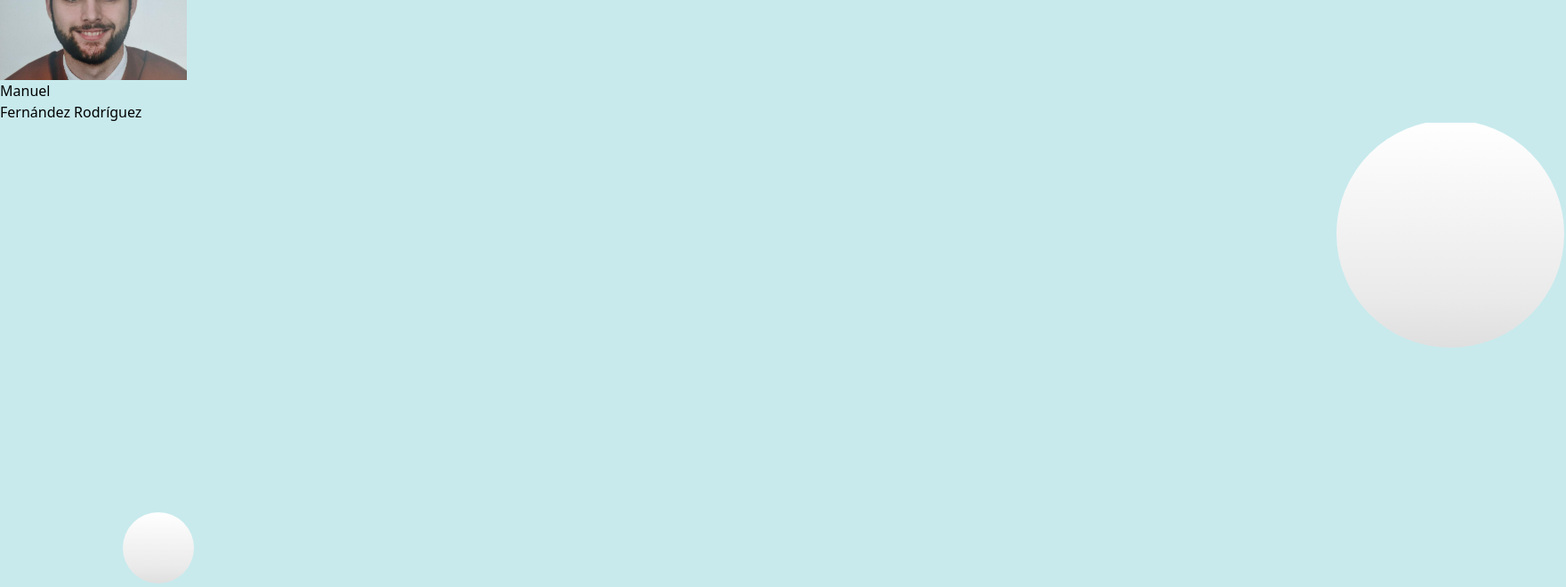
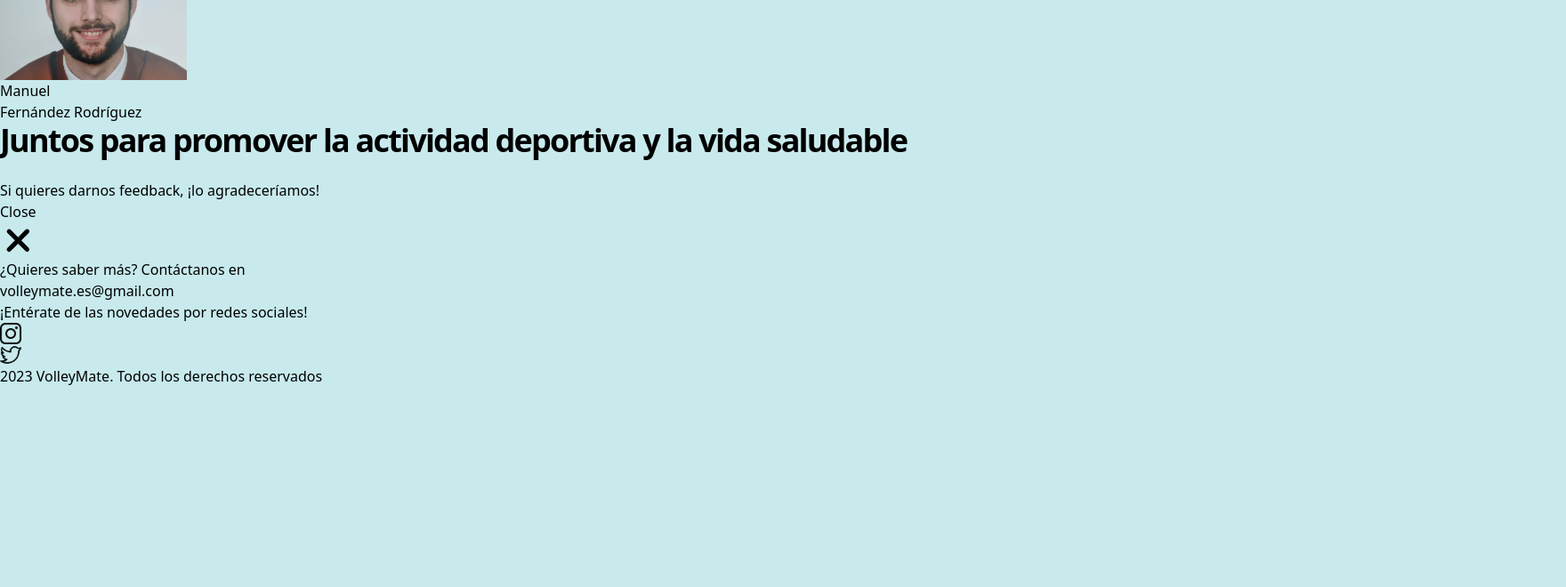
Before and after one commit to barbaat/ISPP-landing-page, a React (Vite) app: page / in a window 1280 px wide. Shown: the part 4580-5240 px from the top of the page at 89% size, 1760 px wide, since content can reach past the window. After the commit the page ends 5015 px from the top, so only its background shows below. Built offline with nearby package versions, Linux system fonts and the light colour scheme.

Commit message:
Añadido instagram

```diff
--- a/src/partials/Footer.jsx
+++ b/src/partials/Footer.jsx
@@ -21,13 +21,13 @@ function Footer() {
 
         {/* Bottom area */}
         <div className="md:flex md:items-center md:justify-between py-4 md:py-8 border-t border-gray-200">
-        <div className="flex mb-4 md:order-1 md:ml-4 md:mb-0 text-sm text-black-600 mr-4 flex justify-center items-center">
+        <div className="flex mb-4 md:order-1 md:ml-4 md:mb-0 text-sm text-black-600 mr-4 flex justify-center items-center text-xl pt-10">
         ¡Entérate de las novedades por redes sociales!
           {/* Social links */}
         <ul className="flex mb-4 md:order-1 md:ml-4 md:mb-0">
             <li>
               <div className="flex justify-center items-center text-gray-600 hover:text-gray-900 hover:bg-white-100 rounded-full transition duration-150 ease-in-out pt-3" aria-label="Twitter">
-                  <a href="https://www.instagram.com/volleymatees"><img className="md:max-w-none mx-auto rounded pb-5" src={Instagram} width="24" height="24" alt="Features bg" /></a>
+                  <a href="https://www.instagram.com/volleymate.es"><img className="md:max-w-none mx-auto rounded pb-5" src={Instagram} width="24" height="24" alt="Features bg" /></a>
               </div>
             </li>
 
@@ -42,7 +42,7 @@ function Footer() {
 
 
           {/* Copyrights note */}
-          <div className="text-sm text-black-600 mr-4">2023 VolleyMate. Todos los derechos reservados</div>
+          <div className="text-sm text-black-600 mr-4 text-xl pt-10">2023 VolleyMate. Todos los derechos reservados</div>
 
         </div>
 
--- a/src/partials/Testimonials.jsx
+++ b/src/partials/Testimonials.jsx
@@ -8,19 +8,7 @@ function Testimonials() {
 
       {/* Illustration behind content */}
       <div className="absolute left-1/2 transform -translate-x-1/2 bottom-0 pointer-events-none -mb-32" aria-hidden="true">
-        <svg width="1760" height="518" viewBox="0 0 1760 518" xmlns="http://www.w3.org/2000/svg">
-          <defs>
-            <linearGradient x1="50%" y1="0%" x2="50%" y2="100%" id="illustration-02">
-              <stop stopColor="#FFF" offset="0%" />
-              <stop stopColor="#EAEAEA" offset="77.402%" />
-              <stop stopColor="#DFDFDF" offset="100%" />
-            </linearGradient>
-          </defs>
-          <g transform="translate(0 -3)" fill="url(#illustration-02)" fillRule="evenodd">
-            <circle cx="1630" cy="128" r="128" />
-            <circle cx="178" cy="481" r="40" />
-          </g>
-        </svg>
+
       </div>
 
       <div className="max-w-6xl mx-auto px-4 sm:px-6">
```
